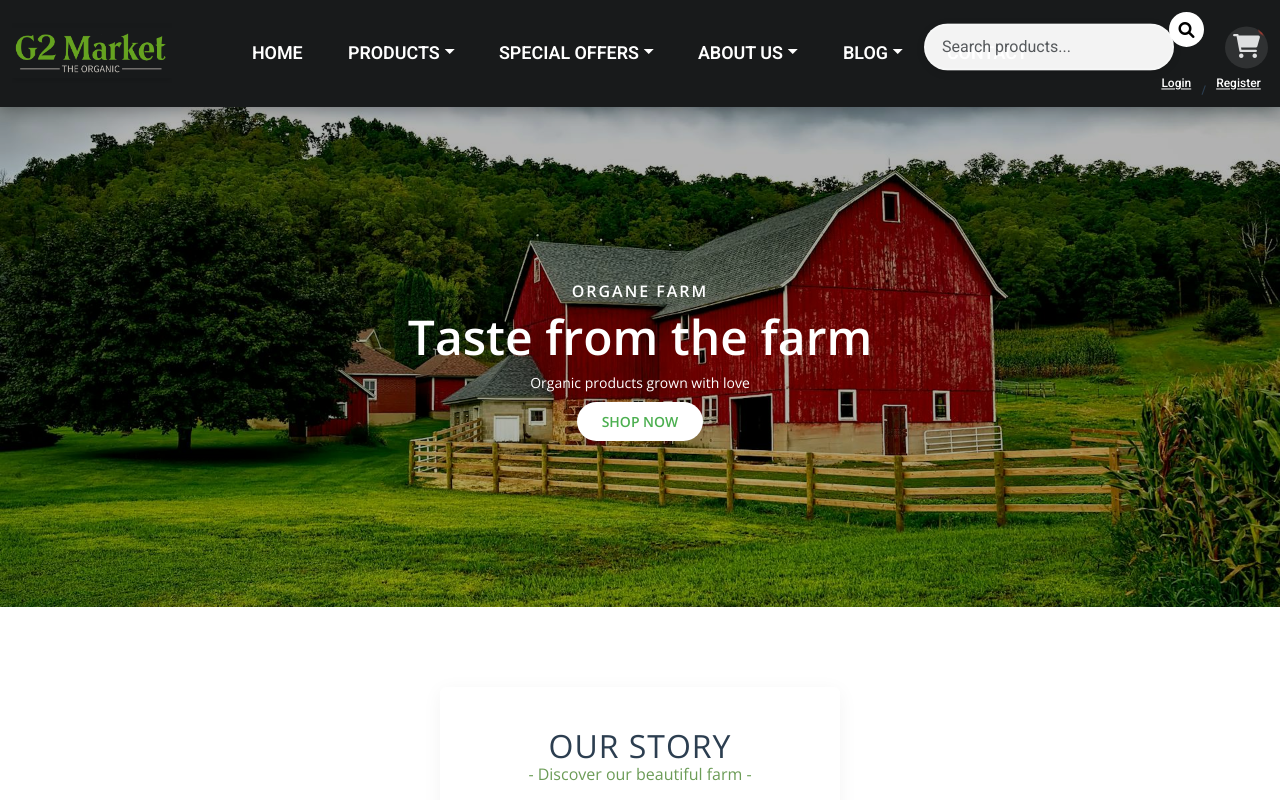
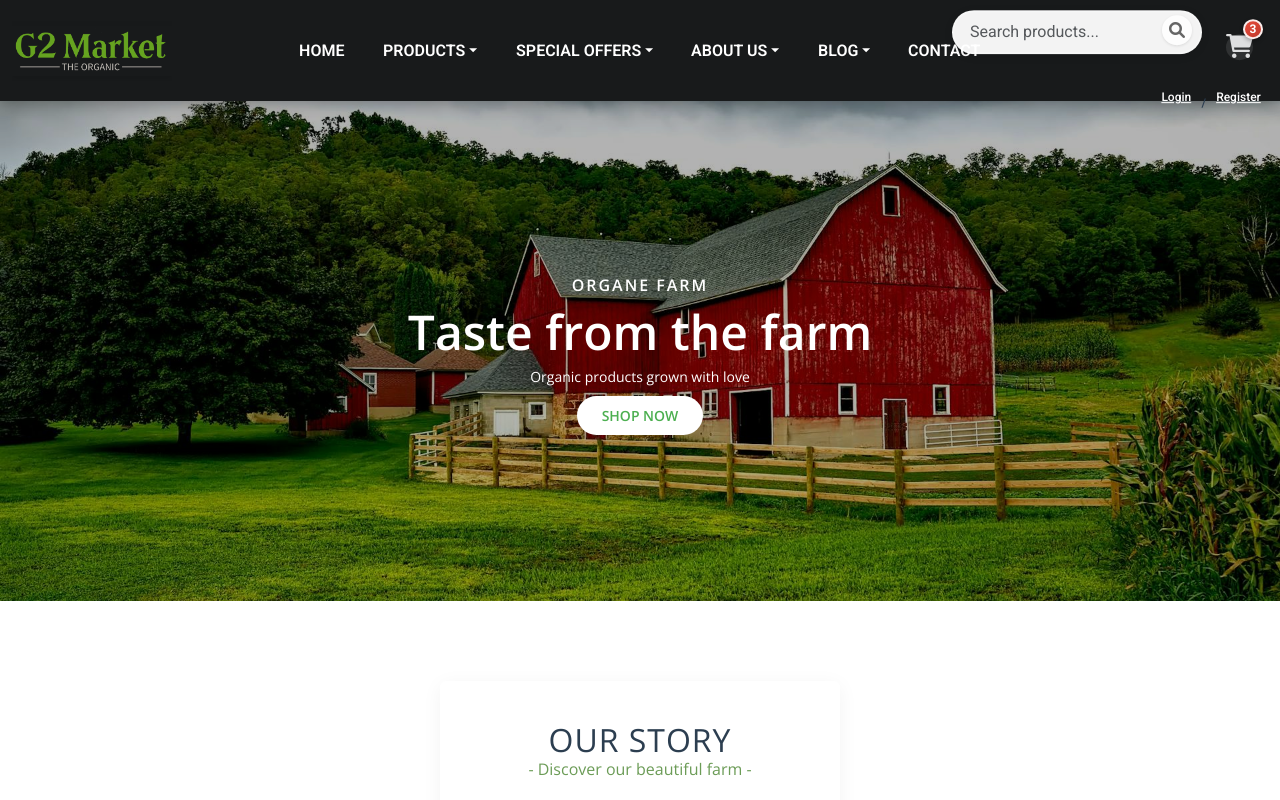
Before and after one commit to M0M0M0M0/BTN-React, a React (Vite) app: page /blog in a window 1280 px wide. Built offline with nearby package versions, Linux system fonts and the light colour scheme.

Commit message:
update navbar - unfinish

```diff
--- a/public/css/header.css
+++ b/public/css/header.css
@@ -98,7 +98,7 @@
 .cart-link.ripple-link,
 .cart-link {
   position: relative !important;
-  overflow: hidden !important;
+  overflow: visible !important;
 }
 
 .cart-link .ripple {
@@ -148,12 +148,12 @@ header.scrolled {
 
 /* Navbar */
 .navbar {
-  padding: 1rem 0 !important;
+  padding: 0rem 0 !important;
   transition: padding 0.3s ease !important;
   border-bottom: none !important;
 }
 .navbar .nav-link {
-  padding: 0.8rem 1.2rem !important;
+  padding: 0rem 1rem !important;
   margin: 0 0.2rem !important;
 }
 
@@ -184,14 +184,14 @@ header.scrolled {
   font-family: "Roboto", sans-serif !important;
   font-weight: 600 !important;
   color: #ffffff !important;
-  padding: 0.8rem 1.2rem !important;
+  padding: 0rem 1rem !important;
   margin: 0 0.2rem !important;
   border-radius: 8px !important;
   transition: background-color 0.2s ease, color 0.2s ease, transform 0.2s ease,
     box-shadow 0.2s ease !important;
   position: relative !important;
   overflow: hidden !important;
-  font-size: 1.12rem !important;
+  font-size: 1rem !important;
   display: block !important;
   will-change: transform, background-color, color, box-shadow !important;
   backface-visibility: hidden !important;
@@ -323,18 +323,15 @@ header.scrolled {
 /* Search */
 .search-container {
   position: relative !important;
-  display: flex !important;
-  align-items: center !important;
+  display: block !important;
   flex-shrink: 0 !important;
   width: auto !important;
   max-width: 350px !important;
-  flex-direction: row !important;
-  flex-wrap: nowrap !important;
 }
 .search-container .form-control {
   border: 2px solid rgba(255, 255, 255, 0.3) !important;
   border-radius: 25px !important;
-  padding: 0.6rem 2.5rem 0.6rem 1rem !important;
+  padding: 0.5rem 2.8rem 0.5rem 1rem !important;
   background: rgba(255, 255, 255, 0.95) !important;
   color: #000000 !important;
   transition: all 0.3s ease !important;
@@ -346,38 +343,44 @@ header.scrolled {
     0 4px 12px rgba(0, 0, 0, 0.15) !important;
   background: white !important;
 }
-.search-container .btn {
+.search-btn {
   position: absolute !important;
-  right: 5px !important;
-  top: 50% !important;
+  right: -210px !important;
+  top: -24px !important;
   transform: translateY(-50%) !important;
   border: none !important;
-  background: #ffffff !important;
-  color: #000000 !important;
+  background: rgba(255, 255, 255, 0.8) !important;
+  color: #666 !important;
   border-radius: 50% !important;
-  width: 35px !important;
-  height: 35px !important;
+  width: 30px !important;
+  height: 30px !important;
   display: flex !important;
   align-items: center !important;
   justify-content: center !important;
   transition: background-color 0.15s ease, transform 0.15s ease,
-    box-shadow 0.15s ease !important;
+    box-shadow 0.15s ease, color 0.15s ease !important;
   flex-shrink: 0 !important;
   z-index: 10 !important;
+  box-shadow: 0 1px 3px rgba(0, 0, 0, 0.1) !important;
 }
-.search-container .btn:hover {
-  background: #f0f0f0 !important;
+.search-btn:hover {
+  background: rgba(255, 255, 255, 0.9) !important;
   transform: translateY(-50%) scale(1.05) !important;
-  box-shadow: 0 2px 8px rgba(255, 255, 255, 0.2) !important;
+  color: #333 !important;
+  box-shadow: 0 2px 5px rgba(0, 0, 0, 0.15) !important;
 }
 
 /* Cart */
 .cart-link {
   position: relative !important;
-  padding: 0.5rem !important;
+  padding: 0rem !important;
   border-radius: 50% !important;
   transition: background-color 0.15s ease, transform 0.15s ease !important;
   background: rgba(255, 255, 255, 0.1) !important;
+  margin-left: 0.5rem !important;
+  overflow: visible !important;
+  margin-right: 15px !important;
+  z-index: 1000 !important;
 }
 .cart-link:hover {
   background: rgba(255, 255, 255, 0.2) !important;
@@ -392,16 +395,30 @@ header.scrolled {
 }
 .cart-badge {
   background: linear-gradient(135deg, #e74c3c, #c0392b) !important;
-  font-size: 0.7rem !important;
+  font-size: 0.75rem !important;
   font-weight: bold !important;
   animation: pulse 2s infinite !important;
+  min-width: 20px !important;
+  height: 20px !important;
+  display: flex !important;
+  align-items: center !important;
+  justify-content: center !important;
+  padding: 0 4px !important;
+  border: 2px solid rgba(255, 255, 255, 0.9) !important;
+  box-shadow: 0 2px 4px rgba(0, 0, 0, 0.3) !important;
+  z-index: 9999 !important;
+  color: white !important;
+  line-height: 1 !important;
+  top: -5px !important;
+  right: -8px !important;
+  position: absolute !important;
 }
 @keyframes pulse {
   0% {
     transform: translate(-50%, -50%) scale(1);
   }
   50% {
-    transform: translate(-50%, -50%) scale(1.1);
+    transform: translate(-50%, -50%) scale(1.05);
   }
   100% {
     transform: translate(-50%, -50%) scale(1);
@@ -462,11 +479,13 @@ html {
   z-index: 1000 !important;
   flex-shrink: 0 !important;
   width: auto !important;
+  overflow: visible !important;
 }
 
 /* Ensure dropdown positioning relative to search area */
 .search-cart-container .d-flex {
   position: relative !important;
+  overflow: visible !important;
 }
 
 /* Search Results Dropdown */
@@ -579,6 +598,7 @@ html {
   min-width: 250px !important;
   flex-shrink: 0 !important;
   width: 250px !important;
+  padding-right: 2.8rem !important;
 }
 
 /* Ensure header doesn't expand when dropdown is shown */
--- a/src/components/Header.jsx
+++ b/src/components/Header.jsx
@@ -165,7 +165,7 @@ export default function Header() {
 
           <div className="d-flex flex-column align-items-end ms-auto search-cart-container">
             <div className="d-flex align-items-center position-relative" ref={searchRef}>
-              <div className="search-container d-flex me-3">
+              <div className="search-container position-relative me-3">
                 <input
                   className="form-control"
                   type="search"
@@ -176,7 +176,7 @@ export default function Header() {
                   onKeyPress={handleKeyPress}
                 />
                 <RippleButton
-                  className="btn"
+                  className="btn search-btn position-absolute"
                   type="button"
                   onClick={() => {
                     if (searchResults.length > 0) {
@@ -244,7 +244,7 @@ export default function Header() {
               )}
               <RippleAnchor href="#" className="cart-link position-relative">
                 <i className="fas fa-shopping-cart" style={{ fontSize: '1.5rem', color: 'rgb(222, 223, 224)' }}></i>
-                <span className="cart-badge position-absolute top-0 start-100 translate-middle badge rounded-pill bg-danger">3</span>
+                <span className="cart-badge position-absolute top-0 start-100 translate-middle badge rounded-pill">3</span>
               </RippleAnchor>
             </div>
             <div className="auth-links">
```
